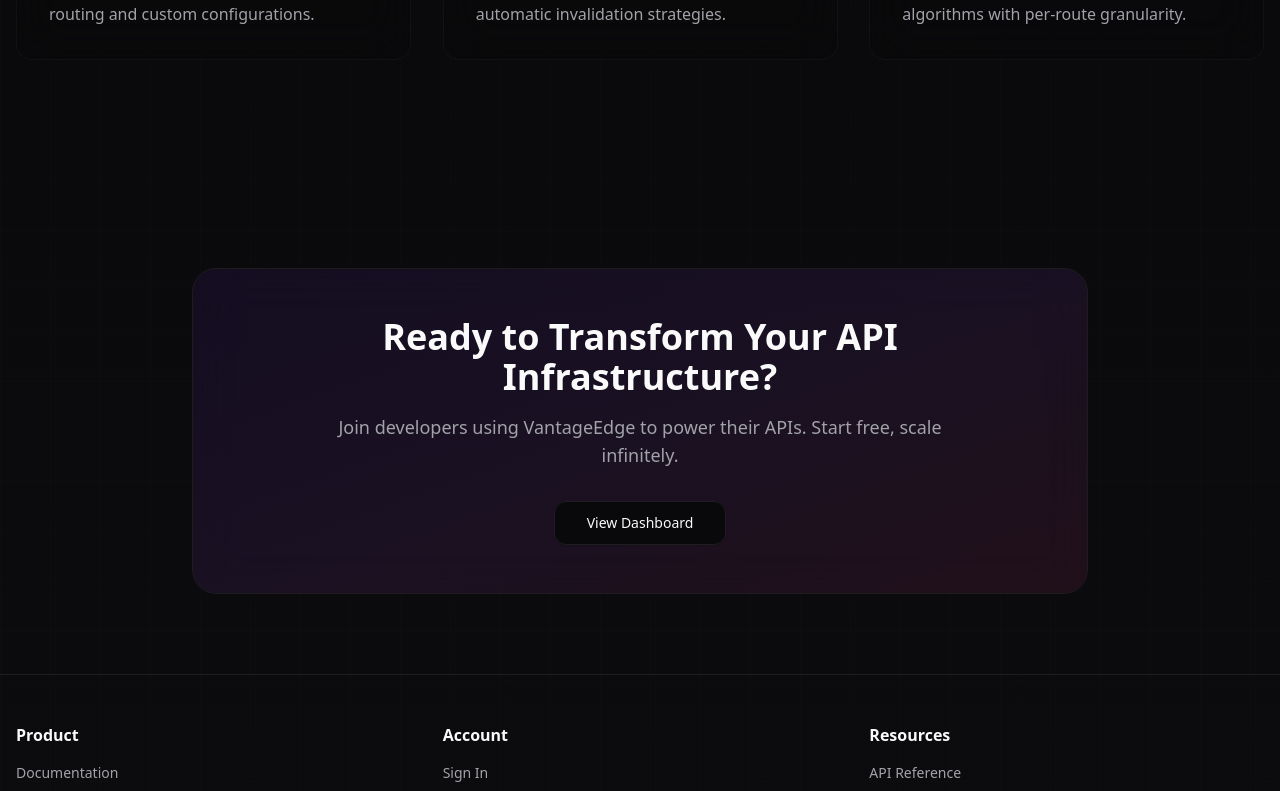
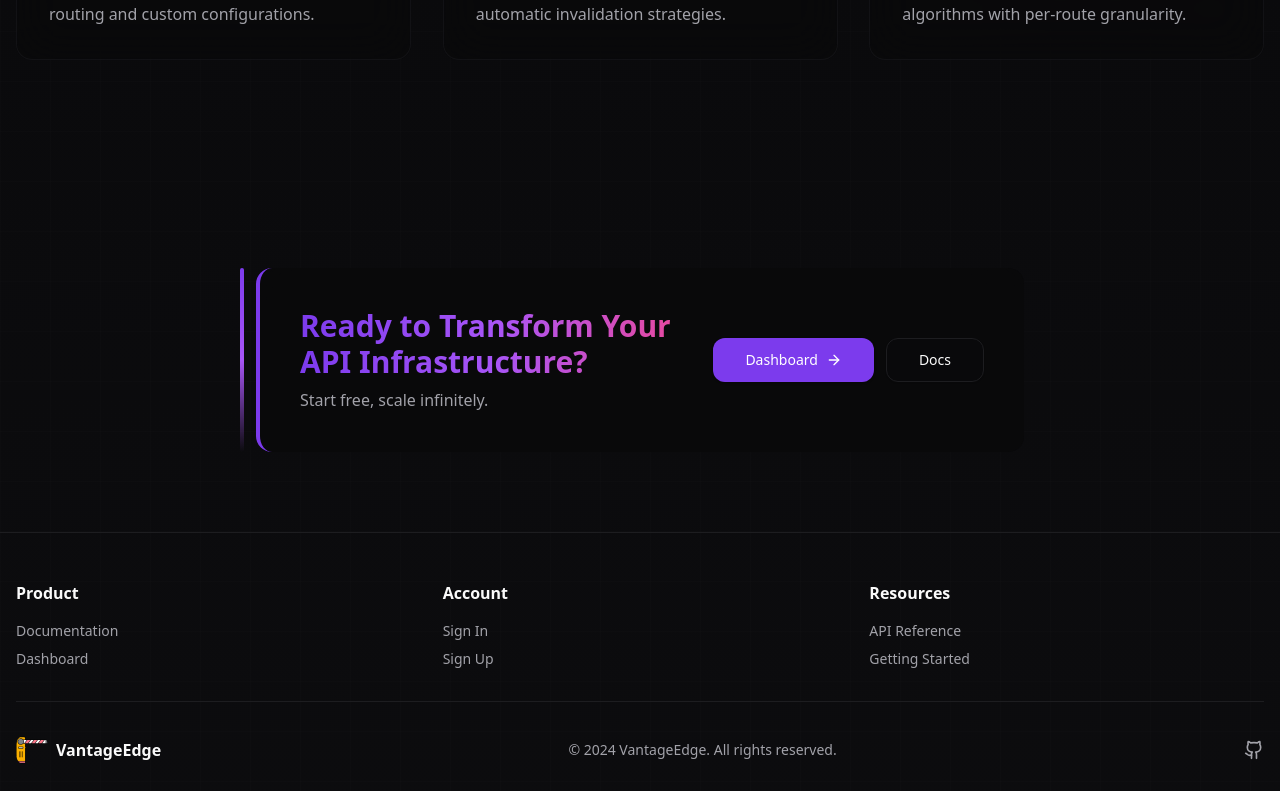
Before and after one commit to Rakshit-gen/vantageedge-fe, a Next.js app: page / in a window 1280 px wide. Shown: the part 1569-2360 px from the top of the page. Built offline with nearby package versions, Linux system fonts and the light colour scheme; no server answers.

Commit message:
better design

```diff
--- a/app/page.tsx
+++ b/app/page.tsx
@@ -252,29 +252,60 @@
       </section>
 
       {/* CTA Section */}
-      <section className="relative py-20">
+      <section className="relative py-16 md:py-20">
         <div className="container mx-auto px-4">
-          <div className="max-w-4xl mx-auto">
-            <div className="glass rounded-3xl p-12 border text-center relative overflow-hidden">
-              <div className="absolute inset-0 bg-gradient-to-br from-primary/10 via-purple-500/10 to-pink-500/10" />
+          <motion.div
+            className="max-w-3xl mx-auto"
+            initial={{ opacity: 0, y: 30 }}
+            whileInView={{ opacity: 1, y: 0 }}
+            viewport={{ once: true }}
+            transition={{ duration: 0.5 }}
+          >
+            <div className="relative">
+              {/* Unique diagonal accent line */}
+              <div className="absolute -left-4 top-0 bottom-0 w-1 bg-gradient-to-b from-primary via-purple-500 to-transparent rounded-full" />
+
+              <div className="glass rounded-2xl p-8 md:p-10 border-l-4 border-l-primary relative overflow-hidden group">
+                {/* Subtle gradient background */}
+                <div className="absolute inset-0 bg-gradient-to-r from-primary/5 to-transparent opacity-0 group-hover:opacity-100 transition-opacity duration-500" />
+
                 <div className="relative z-10">
-                <h2 className="text-4xl font-bold mb-4">
+                  <div className="flex flex-col md:flex-row items-start md:items-center justify-between gap-6">
+                    <div className="flex-1">
+                      <h2 className="text-2xl md:text-3xl font-bold mb-2 gradient-text">
                         Ready to Transform Your API Infrastructure?
                       </h2>
-                <p className="text-lg text-muted-foreground mb-8 max-w-2xl mx-auto">
-                  Join developers using VantageEdge to power their APIs.
+                      <p className="text-muted-foreground">
                         Start free, scale infinitely.
                       </p>
-                <div className="flex flex-col sm:flex-row items-center justify-center gap-4">
-                  <Button size="lg" variant="outline" asChild>
+                    </div>
+
+                    <div className="flex flex-col sm:flex-row gap-3">
+                      <Button
+                        size="lg"
+                        className="group relative overflow-hidden"
+                        asChild
+                      >
                         <Link href="/dashboard">
-                      View Dashboard
+                          Dashboard
+                          <ArrowRight className="ml-2 h-4 w-4 group-hover:translate-x-1 transition-transform" />
+                        </Link>
+                      </Button>
+                      <Button
+                        size="lg"
+                        variant="outline"
+                        asChild
+                      >
+                        <Link href="/docs">
+                          Docs
                         </Link>
                       </Button>
                     </div>
                   </div>
                 </div>
               </div>
+            </div>
+          </motion.div>
         </div>
       </section>
 
```
Lines whose indentation alone changed are shown as unchanged.
